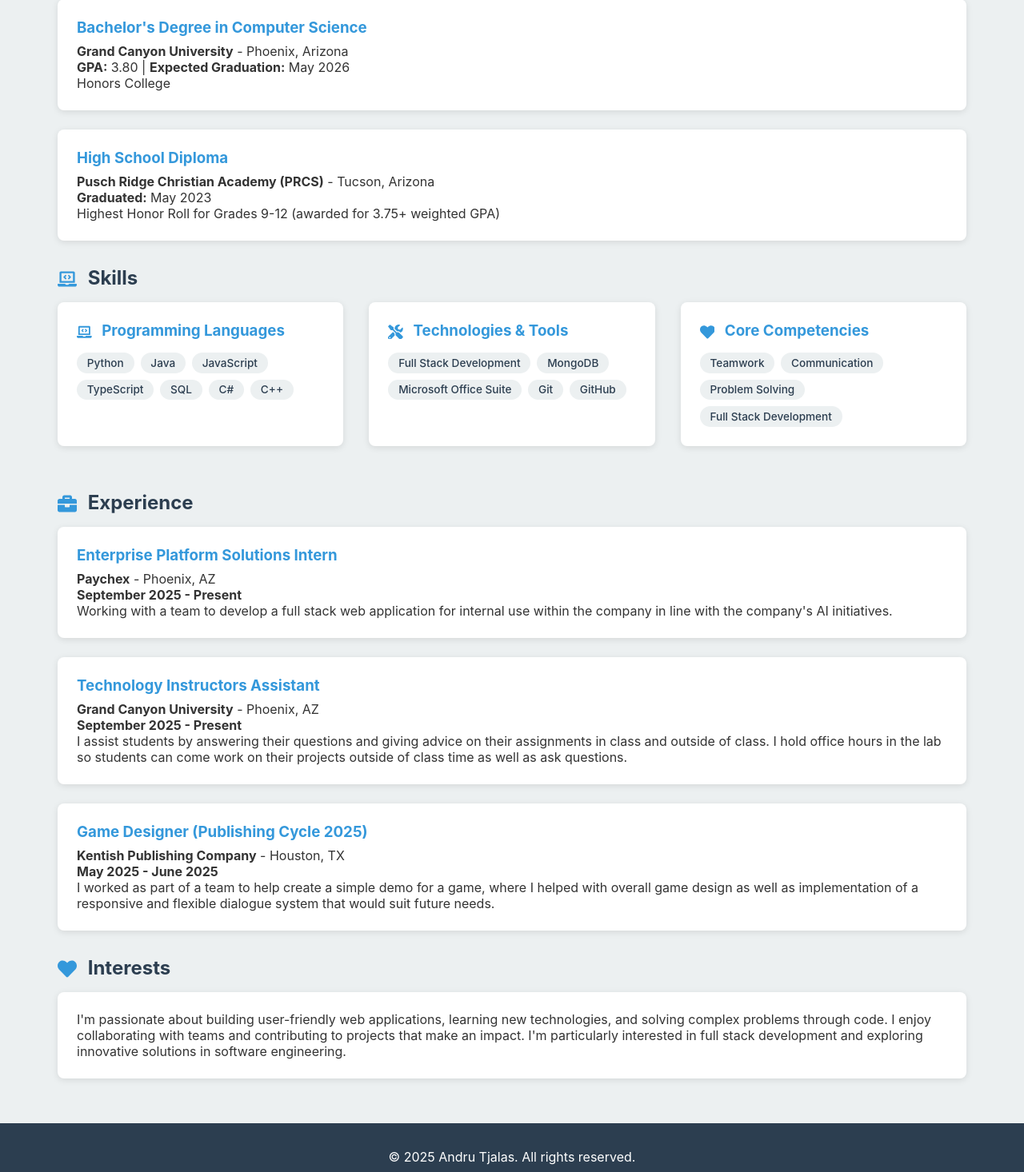
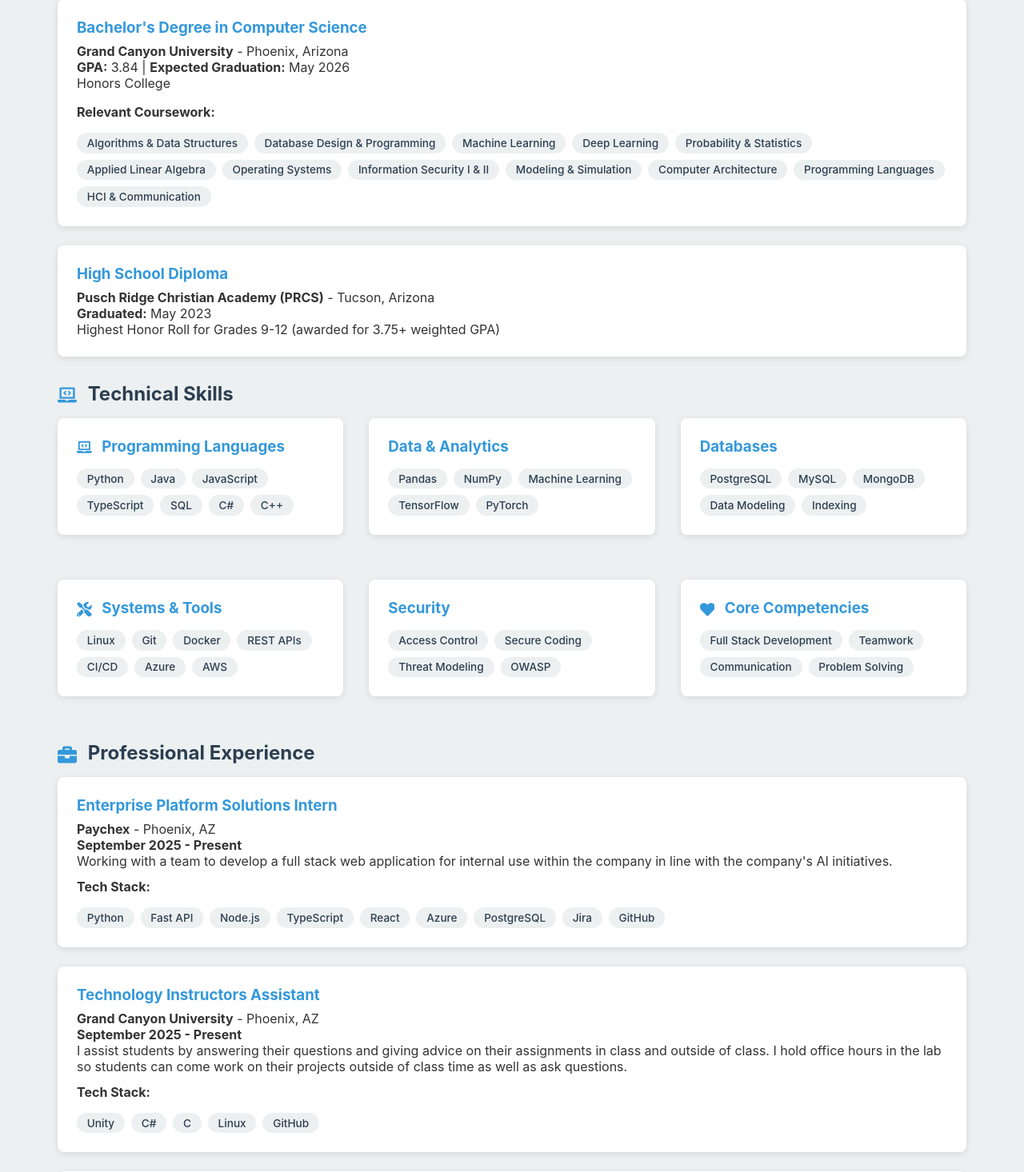
Before and after one commit to AndruTjalas1/Resume, a React (Create React App) app: page /#/about in a window 1280 px wide. Shown: the part 237-1703 px from the top of the page at 80% size. Built offline with nearby package versions, Linux system fonts and the light colour scheme.

Commit message:
updating website info

```diff
--- a/src/pages/About.js
+++ b/src/pages/About.js
@@ -10,8 +10,23 @@ function About() {
         <div className="card">
           <h3>Bachelor's Degree in Computer Science</h3>
           <p><strong>Grand Canyon University</strong> - Phoenix, Arizona</p>
-          <p><strong>GPA:</strong> 3.80 | <strong>Expected Graduation:</strong> May 2026</p>
+          <p><strong>GPA:</strong> 3.84 | <strong>Expected Graduation:</strong> May 2026</p>
           <p>Honors College</p>
+          <h4 style={{ marginTop: '1rem', marginBottom: '0.5rem' }}>Relevant Coursework:</h4>
+          <div className="card-tags">
+            <span className="tag">Algorithms & Data Structures</span>
+            <span className="tag">Database Design & Programming</span>
+            <span className="tag">Machine Learning</span>
+            <span className="tag">Deep Learning</span>
+            <span className="tag">Probability & Statistics</span>
+            <span className="tag">Applied Linear Algebra</span>
+            <span className="tag">Operating Systems</span>
+            <span className="tag">Information Security I & II</span>
+            <span className="tag">Modeling & Simulation</span>
+            <span className="tag">Computer Architecture</span>
+            <span className="tag">Programming Languages</span>
+            <span className="tag">HCI & Communication</span>
+          </div>
         </div>
 
         <div className="card">
@@ -23,7 +38,7 @@ function About() {
       </section>
 
       <section>
-        <h2><FaLaptopCode className="icon" /> Skills</h2>
+        <h2><FaLaptopCode className="icon" /> Technical Skills</h2>
         <div className="grid">
           <div className="card">
             <h3><FaLaptopCode className="icon" /> Programming Languages</h3>
@@ -39,36 +54,82 @@ function About() {
           </div>
 
           <div className="card">
-            <h3><FaTools className="icon" /> Technologies & Tools</h3>
+            <h3>Data & Analytics</h3>
             <div className="card-tags">
-              <span className="tag">Full Stack Development</span>
+              <span className="tag">Pandas</span>
+              <span className="tag">NumPy</span>
+              <span className="tag">Machine Learning</span>
+              <span className="tag">TensorFlow</span>
+              <span className="tag">PyTorch</span>
+            </div>
+          </div>
+
+          <div className="card">
+            <h3>Databases</h3>
+            <div className="card-tags">
+              <span className="tag">PostgreSQL</span>
+              <span className="tag">MySQL</span>
               <span className="tag">MongoDB</span>
-              <span className="tag">Microsoft Office Suite</span>
+              <span className="tag">Data Modeling</span>
+              <span className="tag">Indexing</span>
+            </div>
+          </div>
+
+          <div className="card">
+            <h3><FaTools className="icon" /> Systems & Tools</h3>
+            <div className="card-tags">
+              <span className="tag">Linux</span>
               <span className="tag">Git</span>
-              <span className="tag">GitHub</span>
+              <span className="tag">Docker</span>
+              <span className="tag">REST APIs</span>
+              <span className="tag">CI/CD</span>
+              <span className="tag">Azure</span>
+              <span className="tag">AWS</span>
+            </div>
+          </div>
+
+          <div className="card">
+            <h3>Security</h3>
+            <div className="card-tags">
+              <span className="tag">Access Control</span>
+              <span className="tag">Secure Coding</span>
+              <span className="tag">Threat Modeling</span>
+              <span className="tag">OWASP</span>
             </div>
           </div>
 
           <div className="card">
             <h3><FaHeart className="icon" /> Core Competencies</h3>
             <div className="card-tags">
+              <span className="tag">Full Stack Development</span>
               <span className="tag">Teamwork</span>
               <span className="tag">Communication</span>
               <span className="tag">Problem Solving</span>
-              <span className="tag">Full Stack Development</span>
             </div>
           </div>
         </div>
       </section>
 
       <section>
-        <h2><FaBriefcase className="icon" /> Experience</h2>
+        <h2><FaBriefcase className="icon" /> Professional Experience</h2>
 
         <div className="card">
           <h3>Enterprise Platform Solutions Intern</h3>
           <p><strong>Paychex</strong> - Phoenix, AZ</p>
           <p><strong>September 2025 - Present</strong></p>
           <p>Working with a team to develop a full stack web application for internal use within the company in line with the company's AI initiatives.</p>
+          <h4 style={{ marginTop: '0.75rem', marginBottom: '0.5rem' }}>Tech Stack:</h4>
+          <div className="card-tags">
+            <span className="tag">Python</span>
+            <span className="tag">Fast API</span>
+            <span className="tag">Node.js</span>
+            <span className="tag">TypeScript</span>
+            <span className="tag">React</span>
+            <span className="tag">Azure</span>
+            <span className="tag">PostgreSQL</span>
+            <span className="tag">Jira</span>
+            <span className="tag">GitHub</span>
+          </div>
         </div>
 
         <div className="card">
@@ -76,13 +137,30 @@ function About() {
           <p><strong>Grand Canyon University</strong> - Phoenix, AZ</p>
           <p><strong>September 2025 - Present</strong></p>
           <p>I assist students by answering their questions and giving advice on their assignments in class and outside of class. I hold office hours in the lab so students can come work on their projects outside of class time as well as ask questions.</p>
+          <h4 style={{ marginTop: '0.75rem', marginBottom: '0.5rem' }}>Tech Stack:</h4>
+          <div className="card-tags">
+            <span className="tag">Unity</span>
+            <span className="tag">C#</span>
+            <span className="tag">C</span>
+            <span className="tag">Linux</span>
+            <span className="tag">GitHub</span>
+          </div>
         </div>
 
         <div className="card">
           <h3>Game Designer (Publishing Cycle 2025)</h3>
           <p><strong>Kentish Publishing Company</strong> - Houston, TX</p>
           <p><strong>May 2025 - June 2025</strong></p>
-          <p>I worked as part of a team to help create a simple demo for a game, where I helped with overall game design as well as implementation of a responsive and flexible dialogue system that would suit future needs.</p>
+          <p>I collaborated as part of a team to help create a simple demo for a game, where I helped with overall game design as well as implementation of a responsive and flexible dialogue system that would suit future needs.</p>
+          <h4 style={{ marginTop: '0.75rem', marginBottom: '0.5rem' }}>Tools & Technologies:</h4>
+          <div className="card-tags">
+            <span className="tag">Unity</span>
+            <span className="tag">C#</span>
+            <span className="tag">Trello</span>
+            <span className="tag">Discord</span>
+            <span className="tag">GitHub</span>
+            <span className="tag">Miro</span>
+          </div>
         </div>
       </section>
 
--- a/src/pages/Home.js
+++ b/src/pages/Home.js
@@ -37,7 +37,7 @@ function Home() {
           </div>
           <div className="card">
             <h3><FaGraduationCap className="icon" /> Education</h3>
-            <p>Currently pursuing a Bachelor's degree in Computer Science with a 3.80 GPA, expected graduation May 2026.</p>
+            <p>Currently pursuing a Bachelor's degree in Computer Science with a 3.84 GPA, expected graduation May 2026.</p>
           </div>
         </div>
       </section>
```
